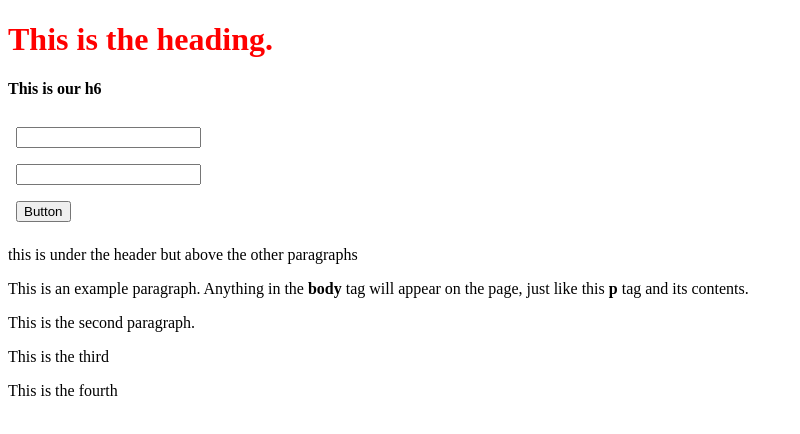
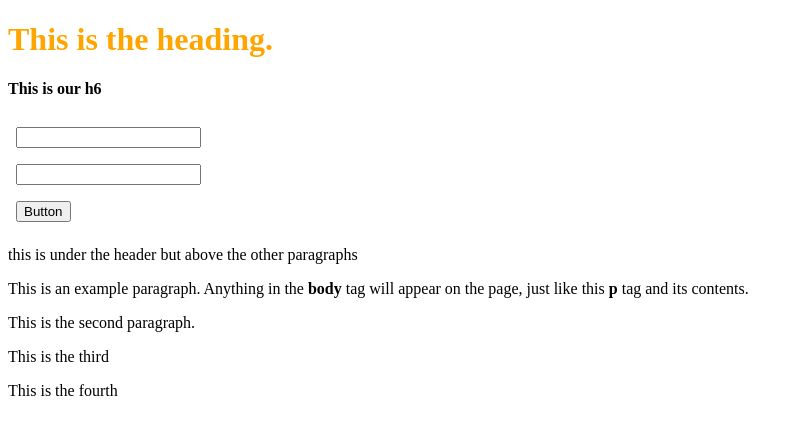
Before and after one commit to richard-heaton-hmg/web_dev_front_end_05-13-24, a plain HTML site: page index.html in a window 1280 px wide. Shown: the whole page, without its empty margins (0-800 px from the left). Drawn offline with Linux system fonts and the light colour scheme.

Commit message:
Changed header text to orange, vandalized readme

```diff
--- a/index.html
+++ b/index.html
@@ -12,7 +12,7 @@
     </style>
   </head>
   <body>
-    <h1 id="h1Id" class="green" style="color: red;">This is the heading.</h1>
+    <h1 id="h1Id" class="green" style="color: orange;">This is the heading.</h1>
 
     <div id="h4Div">
       <h4>This is our h6</h4>
```
Also changed, not shown: 1 other file.
